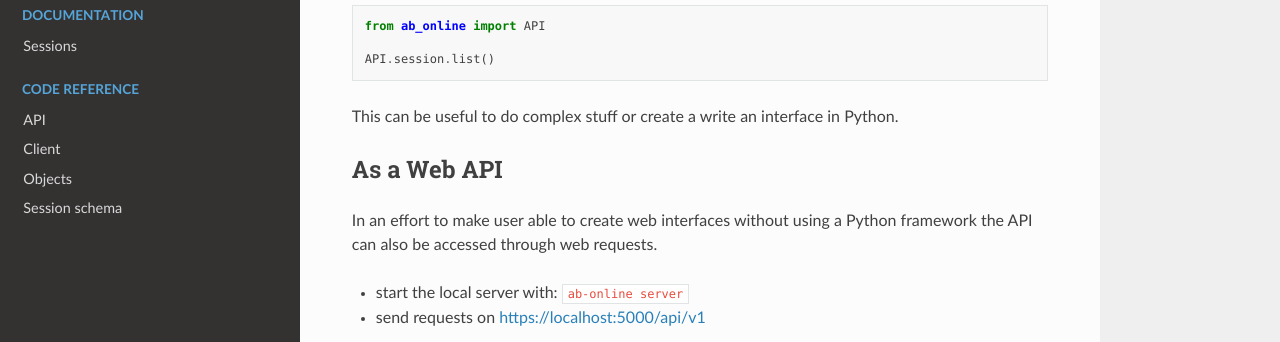
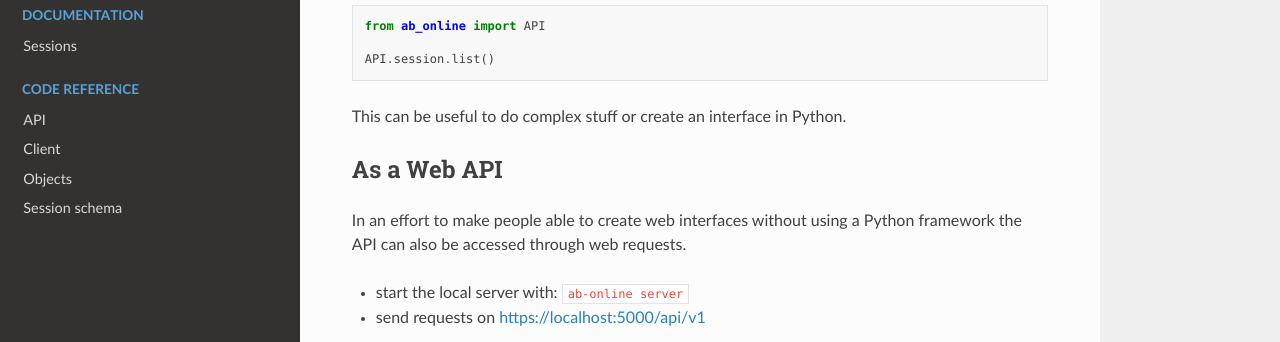
Before and after one commit to Pan6ora/activity-browser-online, a Sphinx documentation site: the page built from docs/source/usage/api.md, in a window 1280 px wide and 1018 px high. Shown: the part 403-745 px from the top of the window. Built offline with Sphinx 7.4.7 and the Read the Docs theme 2.0.0, drawn with Linux system fonts in a browser that asks for light colours.

Commit message:
Change: improve doc

````diff
--- a/docs/source/usage/api.md
+++ b/docs/source/usage/api.md
@@ -16,11 +16,11 @@ from ab_online import API
 API.session.list()
 ```
 
-This can be useful to do complex stuff or create a write an interface in Python.
+This can be useful to do complex stuff or create an interface in Python.
 
 ## As a Web API
 
-In an effort to make user able to create web interfaces without using a Python framework the API can also be accessed through web requests.
+In an effort to make people able to create web interfaces without using a Python framework the API can also be accessed through web requests.
 
 - start the local server with: `ab-online server`
 - send requests on [https://localhost:5000/api/v1](https://localhost:5000/api/v1)
````
Also changed, not shown: docs/source/doc/sessions.md (+1 -1 lines), README.md (line endings or trailing spaces).
